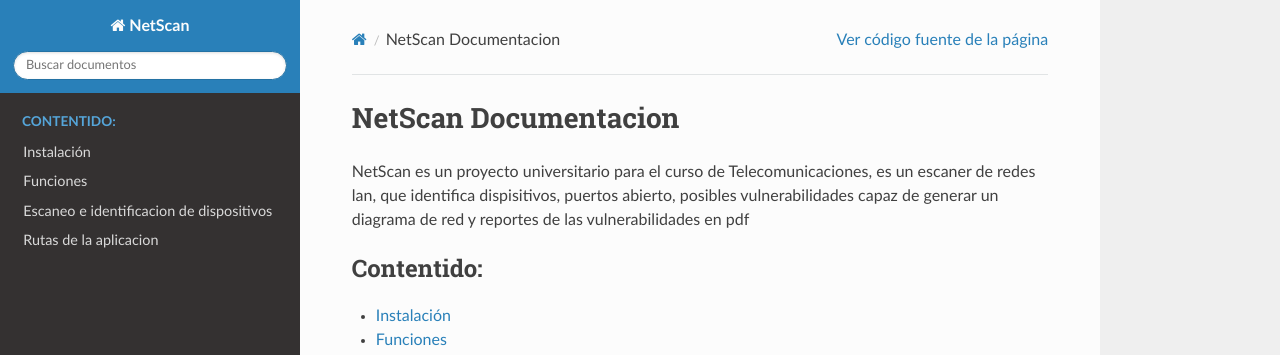
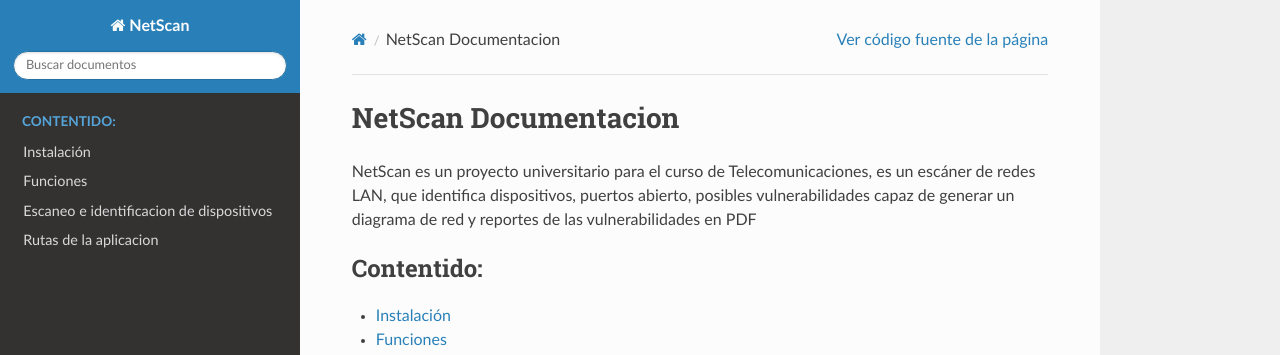
Before and after one commit to DoomOs/-NetScan, a Sphinx documentation site: the page built from docs/index.rst, in a window 1280 px wide. Shown: the top 355 px of the page. Built offline with Sphinx 7.4.7 and the Read the Docs theme 3.1.0, drawn with Linux system fonts in a browser that asks for light colours.

Commit message:
Update index.rst

```diff
--- a/docs/index.rst
+++ b/docs/index.rst
@@ -6,7 +6,7 @@
 NetScan Documentacion
 =====================
 
-NetScan es un proyecto universitario para el curso de Telecomunicaciones, es un escaner de redes lan, que identifica dispisitivos, puertos abierto, posibles vulnerabilidades capaz de generar un diagrama de red y reportes de las vulnerabilidades en pdf
+NetScan es un proyecto universitario para el curso de Telecomunicaciones, es un escáner de redes LAN, que identifica dispositivos, puertos abierto, posibles vulnerabilidades capaz de generar un diagrama de red y reportes de las vulnerabilidades en PDF
 
 
 
```
